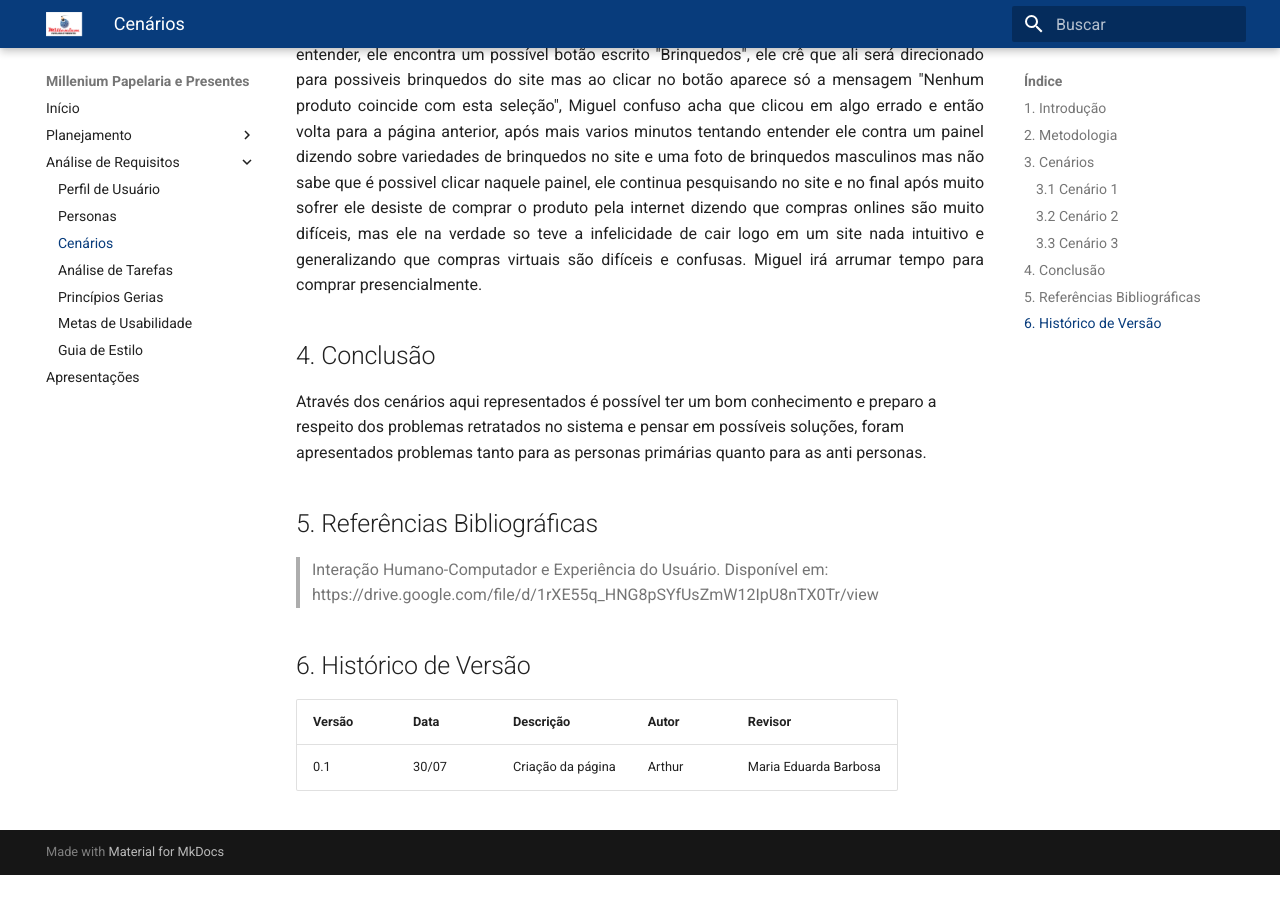
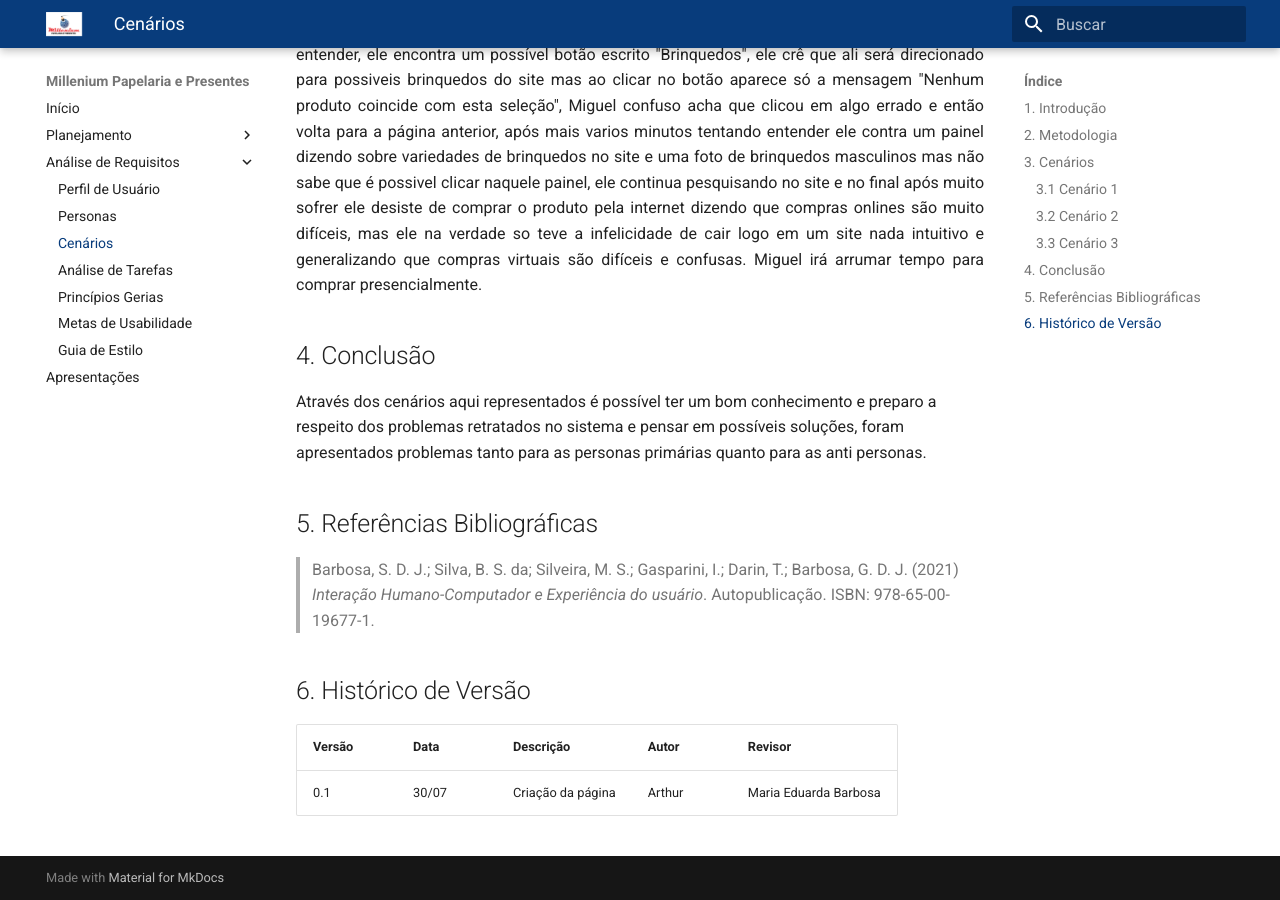
Before and after one commit to Interacao-Humano-Computador/2022.1-Millenium-Papelaria, an MkDocs documentation site: the page built from docs/AnaliseDeRequisitos/cenarios.md, in a window 1280 px wide and 900 px high, scrolled down 1926 px. Built offline with MkDocs 1.6.1 and Material for MkDocs 9.7.7, drawn with Linux system fonts in a browser that asks for light colours; before the commit the page ends 2801 px from its top, so only the background shows below that.

```diff
--- a/docs/AnaliseDeRequisitos/cenarios.md
+++ b/docs/AnaliseDeRequisitos/cenarios.md
@@ -33,7 +33,7 @@ Miguel, um exímio biomédico de 56 anos, sabendo que o aniversário de seu neto
 Através dos cenários aqui representados é possível ter um bom conhecimento e preparo a respeito dos problemas retratados no sistema e pensar em possíveis soluções, foram apresentados problemas tanto para as personas primárias quanto para as anti personas.
 
 ## 5. Referências Bibliográficas
->Interação Humano-Computador e Experiência do Usuário. Disponível em: https://drive.google.com/file/d/1rXE55q_HNG8pSYfUsZmW12IpU8nTX0Tr/view
+> Barbosa, S. D. J.; Silva, B. S. da; Silveira, M. S.; Gasparini, I.; Darin, T.; Barbosa, G. D. J. (2021) _Interação Humano-Computador e Experiência do usuário_. Autopublicação. ISBN: 978-65-00-19677-1.
 
 ## 6. Histórico de Versão
 | Versão    | Data | Descrição                 | Autor         | Revisor                        |
```
Also changed, not shown: docs/AnaliseDeRequisitos/aspectosEticos.md (added, +23 -0 lines).
